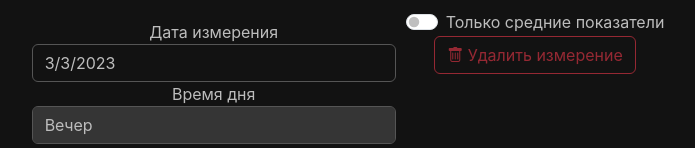
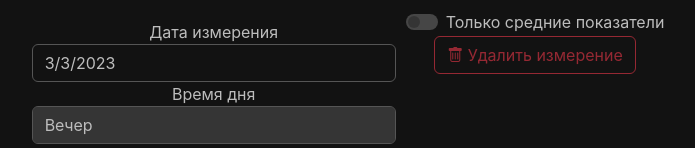
Before and after one commit to barkev2009/blemaren, a React (Create React App) app in the folder client/: page / in a window 1280 px wide. Shown: the top 148 px of the page, without its empty margins (297-992 px from the left). Built offline with nearby package versions, Linux system fonts and the light colour scheme; no server answers.

Commit message:
toggle fix

```diff
--- a/client/src/styles.css
+++ b/client/src/styles.css
@@ -91,6 +91,8 @@ code {
 
 .form-check-input {
   cursor: pointer;
+  background-color: #464646;
+  border: none;
 }
 
 .form-control {
@@ -102,3 +104,7 @@ code {
 .form-control:disabled {
   background-color: #121212;
 }
+
+.form-check-input:checked {
+  background-color: #6071b9;
+}
```
